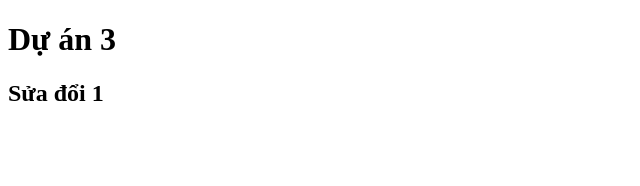
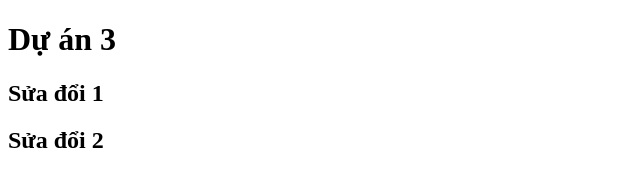
Before and after one commit to PhiLong1803/du-an-html-3, a plain HTML site: page index.html in a window 1280 px wide. Shown: the whole page, without its empty margins (0-640 px from the left). Drawn offline with Linux system fonts and the light colour scheme.

Commit message:
3rd commit

```diff
--- a/index.html
+++ b/index.html
@@ -10,6 +10,7 @@
 <body>
     <h1>Dự án 3</h1>
     <h2>Sửa đổi 1</h2>
+    <h2>Sửa đổi 2</h2>
 </body>
 
 </html>
```
